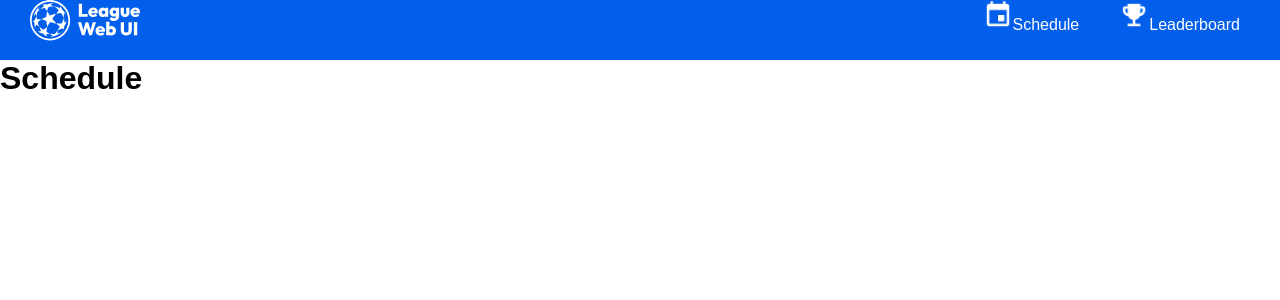
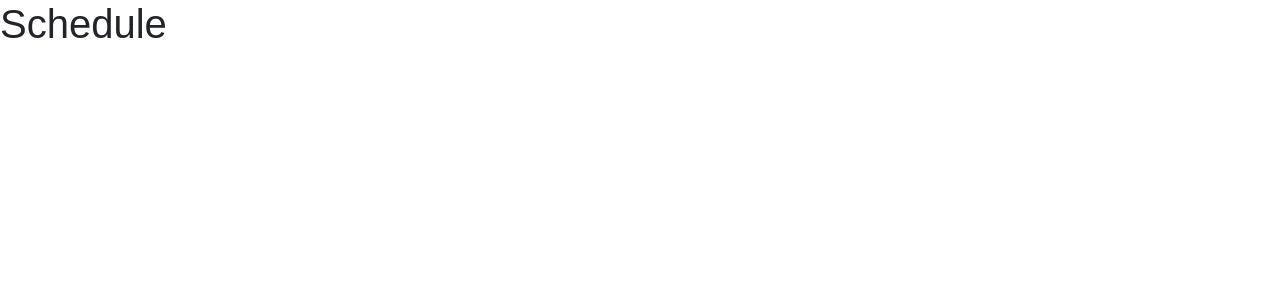
Before and after one commit to fabriciodiasoliveira/teste-idiomus, a React (Create React App) app: page / in a window 1280 px wide. Shown: the top 300 px of the page. Built offline with nearby package versions, Linux system fonts and the light colour scheme.

Commit message:
Concluído um modo de esconder um elemento de acordo com a resolução

```diff
--- a/package.json
+++ b/package.json
@@ -14,7 +14,7 @@
     "@testing-library/jest-dom": "^5.16.3",
     "@testing-library/react": "^12.1.4",
     "@testing-library/user-event": "^13.5.0",
-    "axios": "^0.21.1",
+    "axios": "^0.21.4",
     "json-fake-server": "^0.0.2",
     "react": "^17.0.2",
     "react-dom": "^17.0.2",
--- a/public/format.css
+++ b/public/format.css
@@ -1,11 +1,18 @@
 /********************************************************************************/
 :root {
     --header_background_color: #025FEB;
-    --links: #FFFFFF;
-    --links_hover: #F7F7F7;
+    --color_links: #FFFFFF;
+    --links_hover_color: #F7F7F7;
+
     --font_header: #182C62;
+
+    --margin_header: 0px;
+    --heigh_header: 60px;
 }
 /********************************************************************************/
+@media screen and (max-width:1280px) {
+    .div_header {display:none}
+}
 * {
     margin: 0;
     padding: 0;
@@ -13,15 +20,14 @@
 }
 /********************************************************************************/
 .float-container{
+    height: 60px;
     top: 50%;
-    vertical-align: middle;
-
 }
 .div_header {
     background-color: var(--header_background_color);
     color: var(--white);
     font-size: 16px;
-    height: 60px;
+    height: var(--heigh_header);
     width: 100%;
 }
 .icon{
@@ -31,14 +37,21 @@
 .logo{
     margin-left: 30px;
     width: 110px;
+    vertical-align: middle;
 }
 .div_logo {
+    margin-top: var(--margin_header);
+    vertical-align: middle;
+    height: var(--heigh_header);
     float:left;
     width: 10%;
 
 }
 /********************************************************************************/
 .div_links {
+    margin-top: var(--margin_header);
+
+    height: var(--heigh_header);
     vertical-align: middle;
     text-align: right;
 }
@@ -48,7 +61,7 @@
     text-align: right;
 }
 a:link {
-    color: var(--links);
+    color: var(--color_links);
     text-decoration: none;
 }
 a:active {
@@ -59,5 +72,5 @@ a:visited {
     color: var(--white);
 }
 a:hover {
-    color: var(--links_hover);
+    color: var(--links_hover_color);
 }
--- a/public/index.html
+++ b/public/index.html
@@ -17,6 +17,8 @@
       Learn how to configure a non-root public URL by running `npm run build`.
     -->
   <title>League Web UI - Codeaid Challenge</title>
+  <link href="https://cdn.jsdelivr.net/npm/bootstrap@5.3.2/dist/css/bootstrap.min.css" rel="stylesheet" integrity="sha384-T3c6CoIi6uLrA9TneNEoa7RxnatzjcDSCmG1MXxSR1GAsXEV/Dwwykc2MPK8M2HN" crossorigin="anonymous">
+
   <link rel="stylesheet" href="format.css">
 </head>
 
@@ -33,6 +35,7 @@
       To begin the development, run `npm start` or `yarn start`.
       To create a production bundle, use `npm run build` or `yarn build`.
     -->
+    <script src="https://cdn.jsdelivr.net/npm/bootstrap@5.3.2/dist/js/bootstrap.bundle.min.js" integrity="sha384-C6RzsynM9kWDrMNeT87bh95OGNyZPhcTNXj1NW7RuBCsyN/o0jlpcV8Qyq46cDfL" crossorigin="anonymous"></script>
 </body>
 
 </html>
--- a/src/pages/header.js
+++ b/src/pages/header.js
@@ -10,7 +10,7 @@ function Header() {
 
                 <div class="div_links">
                     <Link className="align_link" to="/"><img className="icon" src="Images/schedule.png" alt="Schedule Icon" />Schedule</Link>
-                    <Link className="align_link" to="/"><img className="icon" src="Images/leaderboard.png" alt="Leaderboard Icon" />Leaderboard</Link>
+                    <Link className="align_link" to="/leaderboard"><img className="icon" src="Images/leaderboard.png" alt="Leaderboard Icon" />Leaderboard</Link>
                 </div>
 
             </div>
--- a/src/pages/leaderboard.js
+++ b/src/pages/leaderboard.js
@@ -1,6 +1,8 @@
+import Header from "../pages/header";
 function Leaderboard() {
     return (
         <div>
+            <Header />
             <h1>Leaderboard</h1>
         </div>
     );
```
Also changed, not shown: 1 other file (tests, documents, lock files or other folders).
